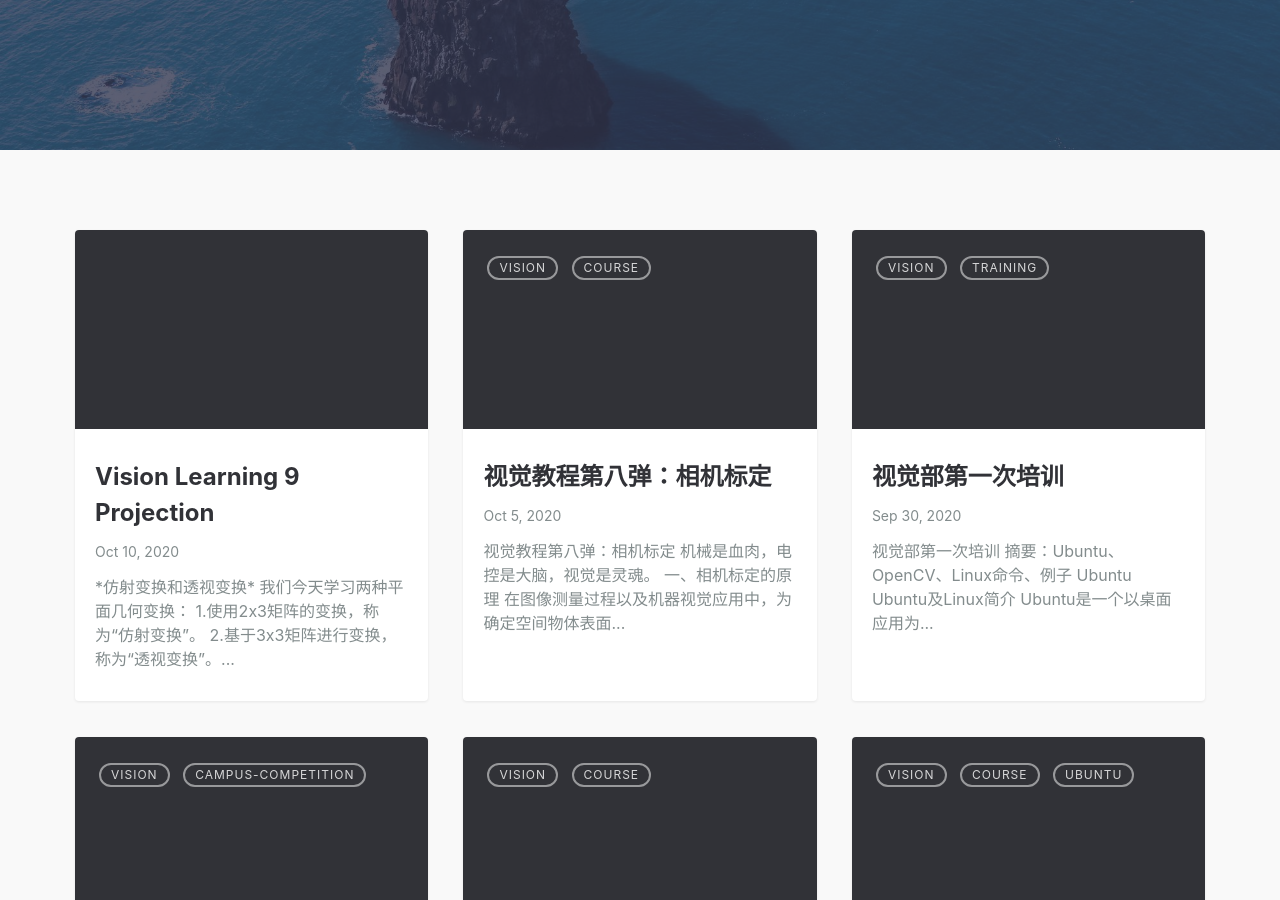
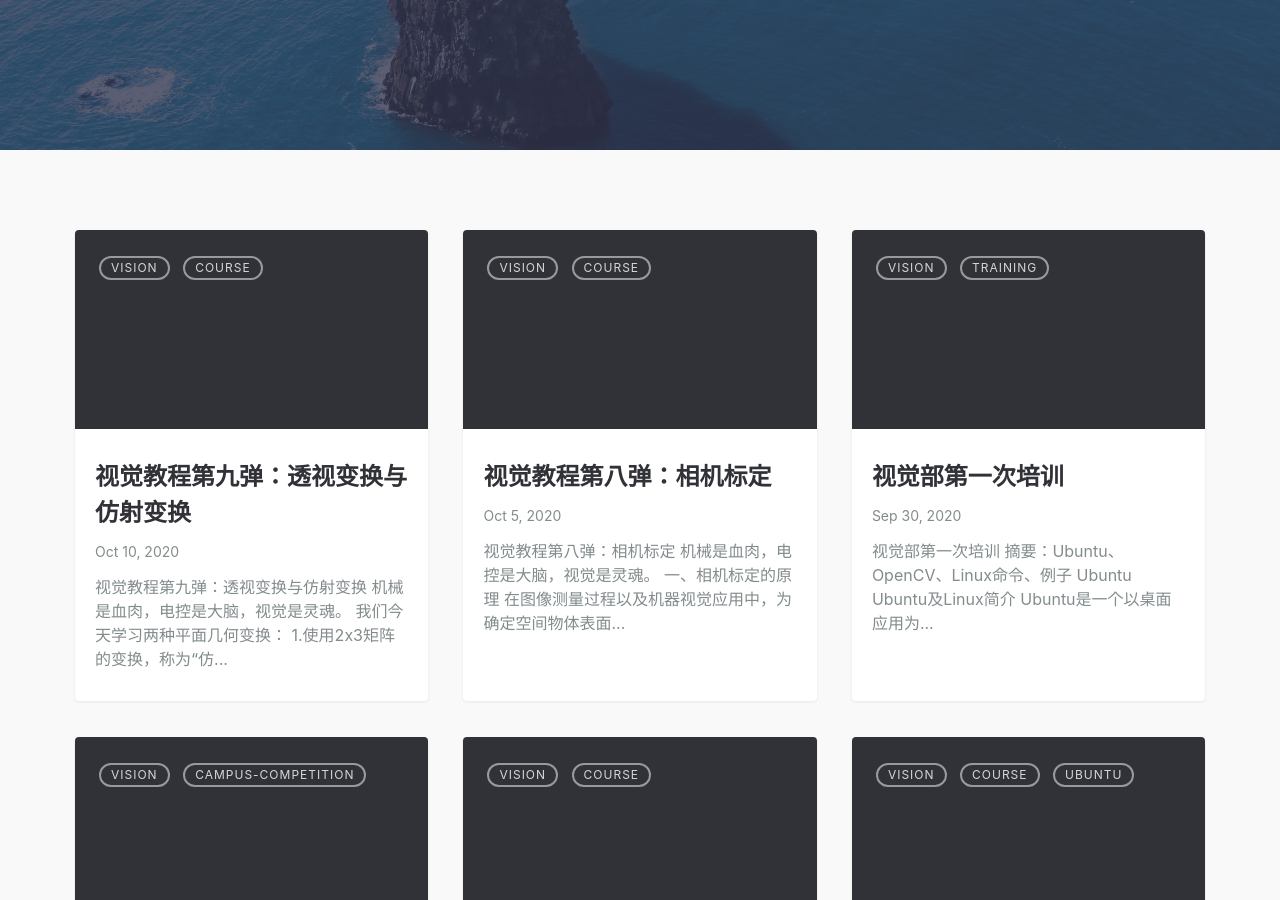
Before and after one commit to SJTU-RoboMaster-Team/SJTU-RoboMaster-Team.github.io, a Jekyll site: the page built from index.md, in a window 1280 px wide and 900 px high, scrolled down 426 px. Built offline with Jekyll 4.4.1, drawn with Linux system fonts in a browser that asks for light colours.

Commit message:
modified:   _posts/2020-10-10-vision-learning-9-projection.md

```diff
--- a/_posts/2020-10-10-vision-learning-9-projection.md
+++ b/_posts/2020-10-10-vision-learning-9-projection.md
@@ -1,4 +1,15 @@
-# ***\*仿射变换和透视变换\****
+---
+layout: post
+title: 视觉教程第九弹：透视变换与仿射变换
+categories: [vision, course]
+
+---
+
+# 视觉教程第九弹：透视变换与仿射变换
+
+> 机械是血肉，电控是大脑，视觉是灵魂。
+
+
 
 我们今天学习两种平面几何变换：
 
@@ -46,7 +57,7 @@ Point2f，就是含float x和float y的二元组![img](https://github.com/SJTU-R
 
 ![img](https://github.com/SJTU-RoboMaster-Team/SJTU-RoboMaster-Team.github.io/raw/master/_img/posts/vision-course/wps9.jpg)
 
-用两个不同位置处的照相机拍摄同一个绿色平面，两张图片的坐标可以通过![img](https://github.com/SJTU-RoboMaster-Team/SJTU-RoboMaster-Team.github.io/raw/master/_img/posts/vision-course/wps10.jpg)（单应性矩阵）来转换。透视变换也称作射影变换，见下图。
+用两个不同位置处的照相机拍摄同一个绿色平面，两张图片的坐标可以通过![img](https://github.com/SJTU-RoboMaster-Team/SJTU-RoboMaster-Team.github.io/raw/master/_img/posts/vision-course/wps10.png)（单应性矩阵）来转换。透视变换也称作射影变换，见下图。
 
 ![img](https://github.com/SJTU-RoboMaster-Team/SJTU-RoboMaster-Team.github.io/raw/master/_img/posts/vision-course/wps11.jpg)
 
@@ -76,7 +87,7 @@ https://www.microsoft.com/en-us/research/wp-content/uploads/2004/10/tr-2004-92.p
 
 拓展目标：利用你学习到的轮廓提取、HSV颜色空间转换等知识，实现识别并筛选出车牌轮廓后转化为正视车牌图后，通过二值化方法提取出正视的仅有字符的二值图。
 
-![img](https://github.com/SJTU-RoboMaster-Team/SJTU-RoboMaster-Team.github.io/raw/master/_img/posts/vision-course/wps15.jpg)
+![img](https://github.com/SJTU-RoboMaster-Team/SJTU-RoboMaster-Team.github.io/raw/master/_img/posts/vision-course/wps14.png)
 
 
 
```
